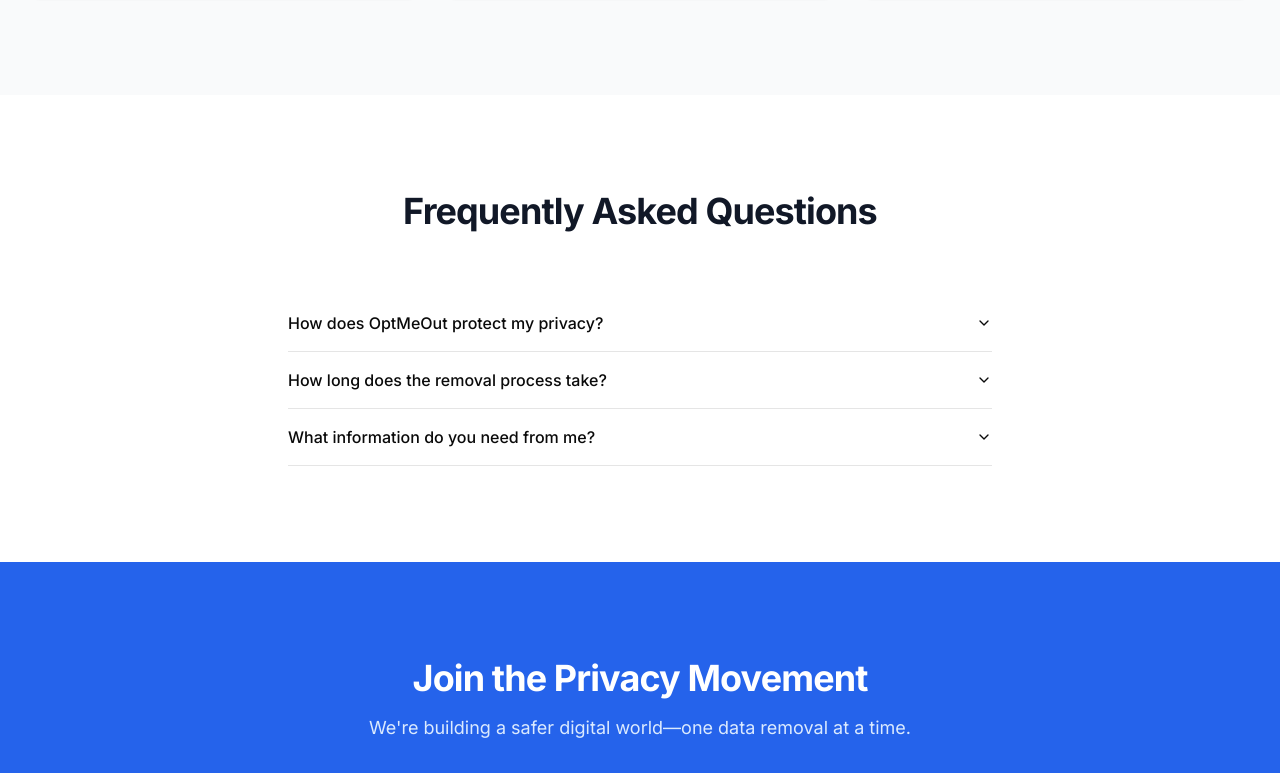
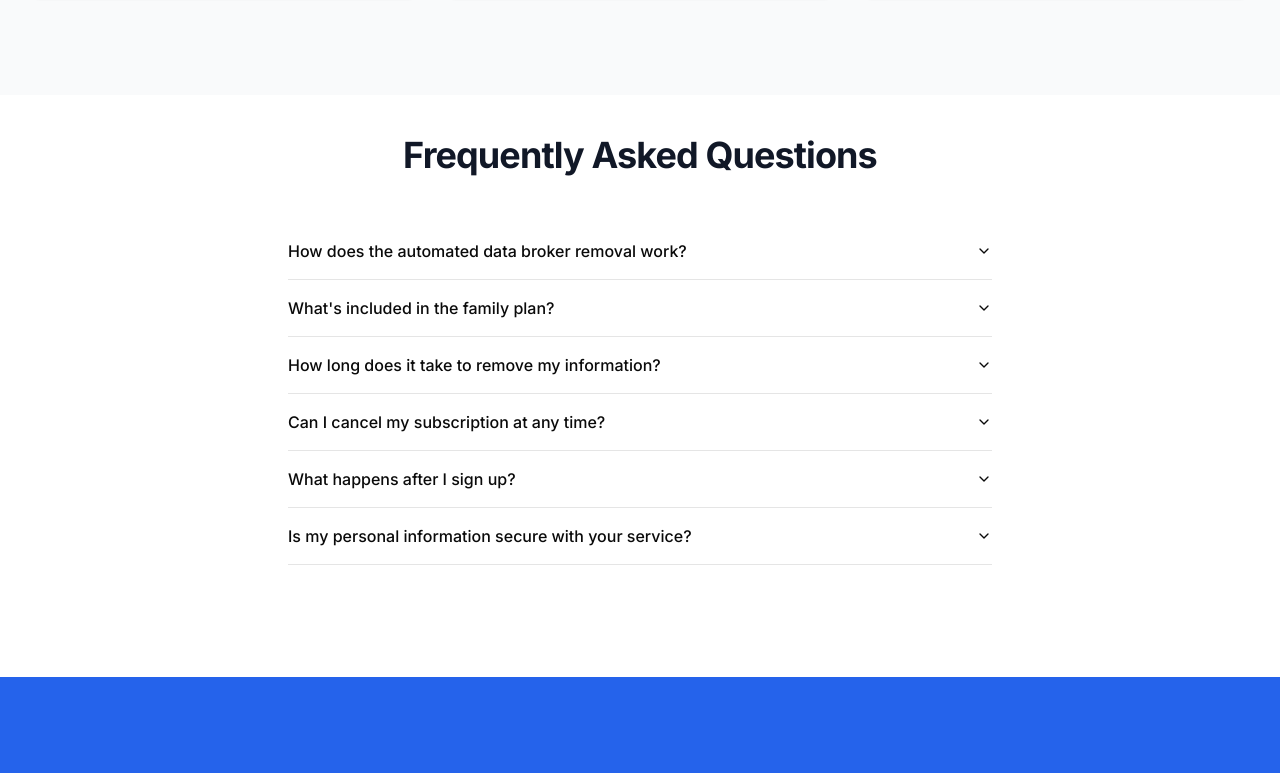
Before and after one commit to braindead-dev/NoTrace, a Next.js app: page /about in a window 1280 px wide. Shown: the part 2347-3120 px from the top of the page. Built offline with nearby package versions, Linux system fonts and the light colour scheme.

Commit message:
faq consistency

```diff
--- a/app/about/page.tsx
+++ b/app/about/page.tsx
@@ -10,6 +10,7 @@ import {
   AccordionItem,
   AccordionTrigger,
 } from "@/components/ui/accordion";
+import FAQ from "@/components/FAQ";
 
 const teamMembers = [
   {
@@ -174,7 +175,6 @@ export default function AboutPage() {
                 <Card className="text-center overflow-hidden">
                   <CardContent className="pt-6">
                     <div className="w-24 h-24 mx-auto rounded-full overflow-hidden mb-4">
-                      {/* eslint-disable-next-line @next/next/no-img-element */}
                       <img
                         src={member.image}
                         alt={member.name}
@@ -230,35 +230,7 @@ export default function AboutPage() {
       </section>
 
       {/* FAQ Section */}
-      <section className="py-24 bg-white">
-        <div className="max-w-3xl mx-auto px-4 sm:px-6 lg:px-8">
-          <div className="text-center mb-16">
-            <h2 className="text-3xl font-bold tracking-tight sm:text-4xl text-gray-900">
-              Frequently Asked Questions
-            </h2>
-          </div>
-          <Accordion type="single" collapsible className="w-full">
-            <AccordionItem value="item-1">
-              <AccordionTrigger>How does OptMeOut protect my privacy?</AccordionTrigger>
-              <AccordionContent>
-                We use advanced encryption and secure processes to protect your data while removing your information from data broker websites.
-              </AccordionContent>
-            </AccordionItem>
-            <AccordionItem value="item-2">
-              <AccordionTrigger>How long does the removal process take?</AccordionTrigger>
-              <AccordionContent>
-                Most removals are completed within 30-45 days, though some data brokers may take longer to process requests.
-              </AccordionContent>
-            </AccordionItem>
-            <AccordionItem value="item-3">
-              <AccordionTrigger>What information do you need from me?</AccordionTrigger>
-              <AccordionContent>
-                We only collect the minimum information necessary to process removal requests, typically including your name, current address, and previous addresses.
-              </AccordionContent>
-            </AccordionItem>
-          </Accordion>
-        </div>
-      </section>
+      <FAQ />
 
       {/* CTA Section */}
       <section className="py-24 bg-blue-600">
--- a/app/pricing/page.tsx
+++ b/app/pricing/page.tsx
@@ -1,38 +1,11 @@
 "use client";
 
-import { Accordion, AccordionContent, AccordionItem, AccordionTrigger } from "@/components/ui/accordion";
 import { Shield } from "lucide-react";
 import { motion } from "framer-motion";
 import PricingTabs from "@/components/pricing/PricingTabs";
+import FAQ from "@/components/FAQ";
 
 import { features } from "@/components/Pricing";
-
-const faqs = [
-  {
-    question: "How does the automated data broker removal work?",
-    answer: "Our system continuously scans major data broker websites for your personal information. When found, we automatically submit removal requests on your behalf using our proprietary technology. We track the removal process and verify that your information has been taken down."
-  },
-  {
-    question: "What's included in the family plan?",
-    answer: "The family plan covers up to 5 family members and includes all features from the Pro plan. Each family member gets their own privacy dashboard, customized removal requests, and individual dark web monitoring. You'll also get a comprehensive family privacy assessment and consolidated reporting."
-  },
-  {
-    question: "How long does it take to remove my information?",
-    answer: "Initial removal requests are typically processed within 24-48 hours. However, complete removal from data broker sites can take 30-45 days, as each broker has different removal processes and timeframes. We continuously monitor and verify removals throughout this period."
-  },
-  {
-    question: "Can I cancel my subscription at any time?",
-    answer: "Yes, you can cancel your subscription at any time. For monthly plans, you'll maintain access until the end of your current billing period. For annual plans, you can continue using the service until your subscription year ends."
-  },
-  {
-    question: "What happens after I sign up?",
-    answer: "After signing up, you'll complete a brief onboarding process to verify your identity and provide the information we need to protect. We'll immediately begin scanning for your data across broker sites and the dark web. You'll receive your first privacy report within 24 hours."
-  },
-  {
-    question: "Is my personal information secure with your service?",
-    answer: "Absolutely. We use bank-level encryption and security measures to protect your data. We never share your information with third parties, and our systems are regularly audited for security compliance. Your privacy and security are our top priority."
-  }
-];
 
 export default function PricingPage() {
   return (
@@ -105,24 +78,8 @@ export default function PricingPage() {
         </div>
       </section>
 
-        {/* FAQ Section */}
-      <section className="pt-10 pb-28 bg-white">
-        <div className="max-w-3xl mx-auto px-4 sm:px-6 lg:px-8">
-            <div className="text-center mb-12">
-            <h2 className="text-3xl font-bold tracking-tight sm:text-4xl text-gray-900">
-                Frequently Asked Questions
-            </h2>
-            </div>
-            <Accordion type="single" collapsible className="w-full">
-            {faqs.map((faq, index) => (
-                <AccordionItem key={index} value={`item-${index}`}>
-                <AccordionTrigger>{faq.question}</AccordionTrigger>
-                <AccordionContent>{faq.answer}</AccordionContent>
-                </AccordionItem>
-            ))}
-            </Accordion>
-        </div>
-      </section>
+      <FAQ />
+
     </div>
   );
 }
--- /dev/null
+++ b/components/FAQ.tsx
@@ -0,0 +1,52 @@
+"use client";
+
+import { Accordion, AccordionContent, AccordionItem, AccordionTrigger } from "@/components/ui/accordion";
+
+const faqs = [
+  {
+    question: "How does the automated data broker removal work?",
+    answer: "Our system continuously scans major data broker websites for your personal information. When found, we automatically submit removal requests on your behalf using our proprietary technology. We track the removal process and verify that your information has been taken down."
+  },
+  {
+    question: "What's included in the family plan?",
+    answer: "The family plan covers up to 5 family members and includes all features from the Pro plan. Each family member gets their own privacy dashboard, customized removal requests, and individual dark web monitoring. You'll also get a comprehensive family privacy assessment and consolidated reporting."
+  },
+  {
+    question: "How long does it take to remove my information?",
+    answer: "Initial removal requests are typically processed within 24-48 hours. However, complete removal from data broker sites can take 30-45 days, as each broker has different removal processes and timeframes. We continuously monitor and verify removals throughout this period."
+  },
+  {
+    question: "Can I cancel my subscription at any time?",
+    answer: "Yes, you can cancel your subscription at any time. For monthly plans, you'll maintain access until the end of your current billing period. For annual plans, you can continue using the service until your subscription year ends."
+  },
+  {
+    question: "What happens after I sign up?",
+    answer: "After signing up, you'll complete a brief onboarding process to verify your identity and provide the information we need to protect. We'll immediately begin scanning for your data across broker sites and the dark web. You'll receive your first privacy report within 24 hours."
+  },
+  {
+    question: "Is my personal information secure with your service?",
+    answer: "Absolutely. We use bank-level encryption and security measures to protect your data. We never share your information with third parties, and our systems are regularly audited for security compliance. Your privacy and security are our top priority."
+  }
+];
+
+export default function FAQ() {
+  return (
+      <section className="pt-10 pb-28 bg-white">
+        <div className="max-w-3xl mx-auto px-4 sm:px-6 lg:px-8">
+            <div className="text-center mb-12">
+            <h2 className="text-3xl font-bold tracking-tight sm:text-4xl text-gray-900">
+                Frequently Asked Questions
+            </h2>
+            </div>
+            <Accordion type="single" collapsible className="w-full">
+            {faqs.map((faq, index) => (
+                <AccordionItem key={index} value={`item-${index}`}>
+                <AccordionTrigger className="no-underline hover:no-underline">{faq.question}</AccordionTrigger>
+                <AccordionContent>{faq.answer}</AccordionContent>
+                </AccordionItem>
+            ))}
+            </Accordion>
+        </div>
+      </section>
+  );
+}
--- a/components/Footer.tsx
+++ b/components/Footer.tsx
@@ -18,7 +18,6 @@ const footerLinks = {
     { name: "Privacy Policy", href: "/privacy" },
     { name: "Terms of Service", href: "/terms" },
     { name: "Cookie Policy", href: "#" },
-    { name: "GDPR", href: "#" },
   ],
   support: [
     { name: "Help Center", href: "#" },
```
